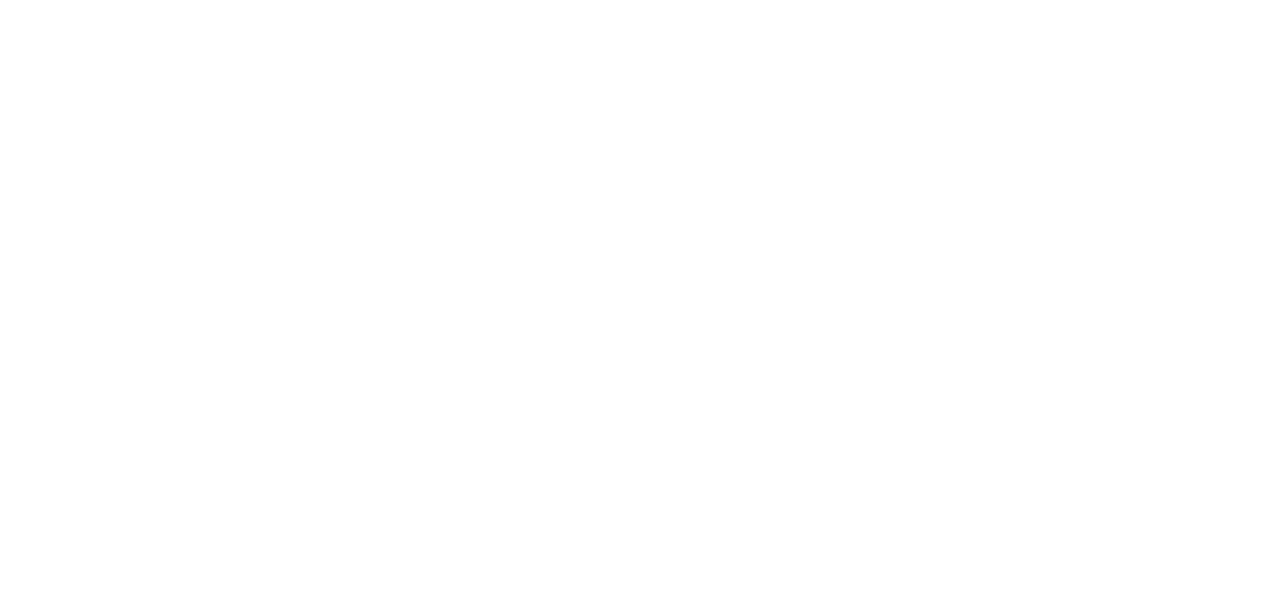
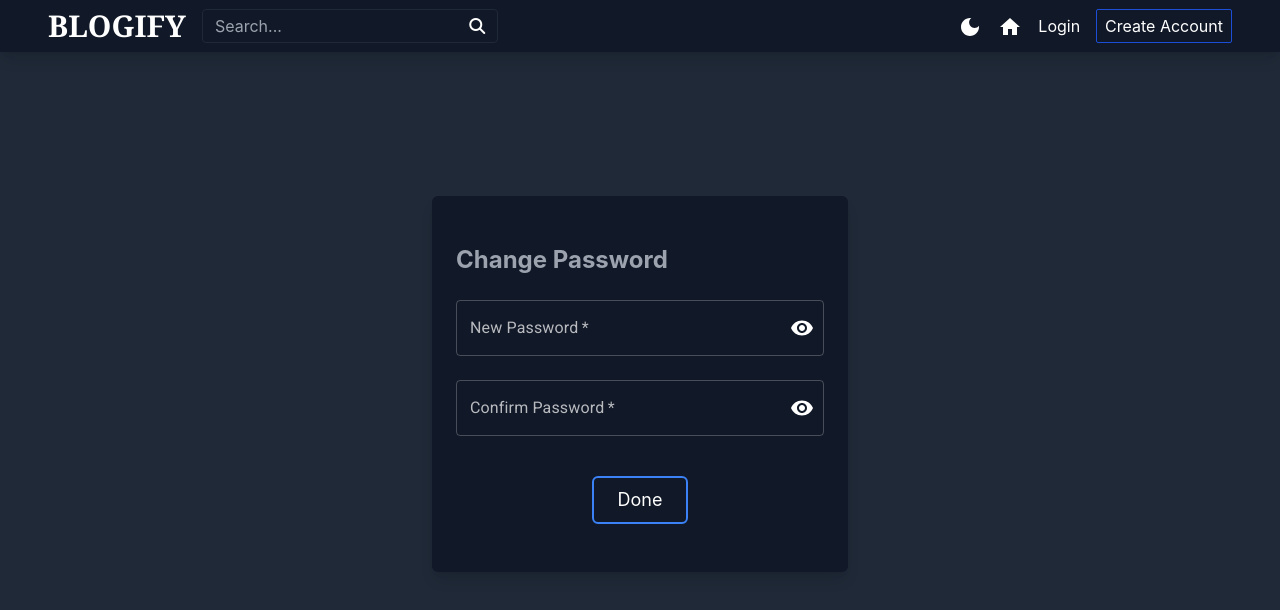
Before and after one commit to BilalSajid173/Blog-app-frontend, a React (Create React App) app: page /change-password in a window 1280 px wide. Before the commit this address had no page. Shown: the top 610 px of the page. Built offline with nearby package versions, Linux system fonts and the light colour scheme.

Commit message:
change password form setup

```diff
--- a/src/App.js
+++ b/src/App.js
@@ -9,6 +9,7 @@ import Profile from "./pages/Profile";
 import OtherProfile from "./pages/OtherProfile";
 import SinglePost from "./pages/SinglePost";
 import SearchResult from "./pages/SearchPage";
+import ForgotPasswordPage from "./pages/ForgotPassword";
 function App() {
   const isLoggedIn = useSelector((state) => state.auth.isLoggedIn);
   return (
@@ -21,10 +22,13 @@ function App() {
           />
           <Route path="/all" element={<Mainpage />} />
           {isLoggedIn && <Route path="/profile" element={<Profile />}></Route>}
-          {!isLoggedIn && <Route path="/profile" element={<Navigate to="/" replace />} />}
+          {!isLoggedIn && (
+            <Route path="/profile" element={<Navigate to="/" replace />} />
+          )}
           <Route path="/userprofile/:userId" element={<OtherProfile />} />
           <Route path="/post/:postId" element={<SinglePost />} />
           <Route path="/search" element={<SearchResult />} />
+          <Route path="/change-password" element={<ForgotPasswordPage />} />
         </Routes>
         <ToastContainer />
       </ScrollToTop>
--- /dev/null
+++ b/src/components/ForgotPassword/ForgotPassword.js
@@ -0,0 +1,95 @@
+import { useState } from "react";
+import { ThemeProvider, createTheme } from "@mui/material/styles";
+import { useSelector } from "react-redux";
+import { FormControl, InputLabel, OutlinedInput } from "@mui/material";
+import { Visibility, VisibilityOff } from "@mui/icons-material";
+import InputAdornment from "@mui/material/InputAdornment";
+import IconButton from "@mui/material/IconButton";
+
+const ForgotPasswordForm = () => {
+  const isDark = useSelector((state) => state.mode.isDark);
+  const [showPassword, setShowPassword] = useState(false);
+
+  const darkTheme = createTheme({
+    palette: {
+      mode: isDark ? "dark" : "light",
+    },
+  });
+
+  const handleShowPassword = () => {
+    setShowPassword((prev) => {
+      return !prev;
+    });
+  };
+
+  return (
+    <div className="flex flex-wrap justify-center items-center py-36 px-4">
+      <div className="sm:w-4/6 w-full md:w-3/6 lg:w-2/6 p-6 bg-gray-200 py-12 rounded-md shadow-lg dark:bg-gray-900 dark:text-white">
+        <h1 className="font-bold mb-6 text-2xl dark:text-gray-400 mx-auto">
+          Change Password
+        </h1>
+        <ThemeProvider theme={darkTheme}>
+          <div className="mb-6">
+            <FormControl variant="outlined" className="w-full">
+              <InputLabel htmlFor="outlined-adornment-password" required>
+                New Password
+              </InputLabel>
+              <OutlinedInput
+                id="outlined-adornment-password"
+                type={showPassword ? "text" : "password"}
+                // value={enteredPassword}
+                // onChange={passwordChangeHandler}
+                required
+                endAdornment={
+                  <InputAdornment position="end">
+                    <IconButton
+                      aria-label="toggle password visibility"
+                      onClick={handleShowPassword}
+                      edge="end"
+                    >
+                      {showPassword ? <VisibilityOff /> : <Visibility />}
+                    </IconButton>
+                  </InputAdornment>
+                }
+                label="New Password"
+              />
+            </FormControl>
+          </div>
+          <div className="mb-6">
+            <FormControl variant="outlined" className="w-full">
+              <InputLabel htmlFor="outlined-adornment-password" required>
+                Confirm Password
+              </InputLabel>
+              <OutlinedInput
+                id="outlined-adornment-password"
+                type={showPassword ? "text" : "password"}
+                // value={enteredPassword}
+                // onChange={passwordChangeHandler}
+                required
+                endAdornment={
+                  <InputAdornment position="end">
+                    <IconButton
+                      aria-label="toggle password visibility"
+                      onClick={handleShowPassword}
+                      edge="end"
+                    >
+                      {showPassword ? <VisibilityOff /> : <Visibility />}
+                    </IconButton>
+                  </InputAdornment>
+                }
+                label="Confirm Password"
+              />
+            </FormControl>
+          </div>
+        </ThemeProvider>
+        <div className="flex flex-wrap justify-center">
+          <button className="border-2 text-lg border-blue-500 p-2 px-6 mt-4 rounded-md hover:bg-blue-500 hover:text-white">
+            Done
+          </button>
+        </div>
+      </div>
+    </div>
+  );
+};
+
+export default ForgotPasswordForm;
--- /dev/null
+++ b/src/pages/ForgotPassword.js
@@ -0,0 +1,13 @@
+import ForgotPasswordForm from "../components/ForgotPassword/ForgotPassword";
+import Navbar from "../components/Navigation/navbar";
+
+const ForgotPasswordPage = () => {
+  return (
+    <>
+      <Navbar />
+      <ForgotPasswordForm />
+    </>
+  );
+};
+
+export default ForgotPasswordPage;
```
